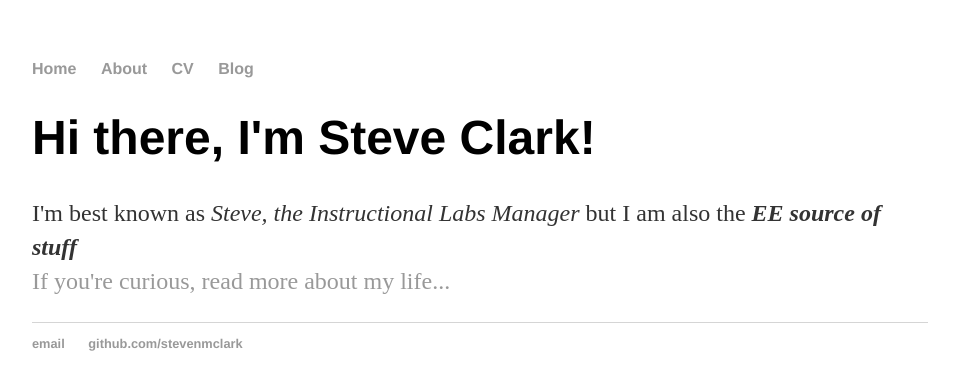
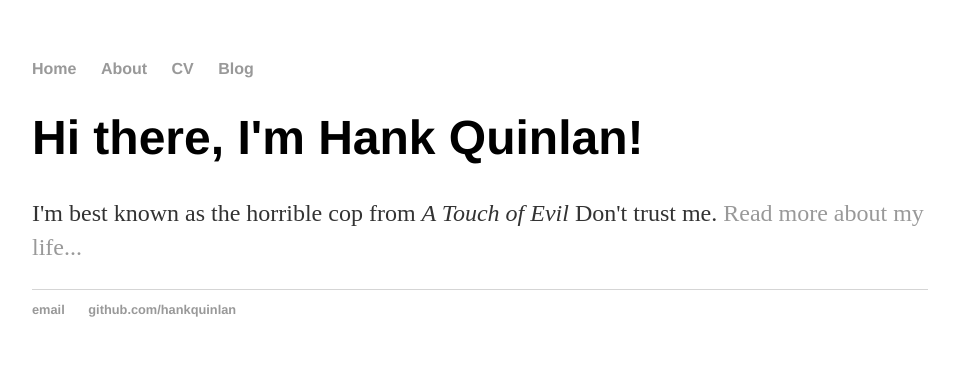
Before and after one commit to stevenmclark/stevenmclark.github.io, a Jekyll site: the page built from index.html, in a window 1280 px wide. Shown: the top 390 px of the page, without its empty margins (160-1115 px from the left). Built offline with Jekyll 4.4.1, drawn with Linux system fonts in a browser that asks for light colours.

Commit message:
Update index.html

```diff
--- a/index.html
+++ b/index.html
@@ -1,32 +1,8 @@
-<!DOCTYPE html>
-<html>
-	<head>
-		<title>Steve Clark, Lab Manager</title>
-		<!-- link to main stylesheet -->
-		<link rel="stylesheet" type="text/css" href="/css/main.css"
->
-	</head>
-	<body>
-		<nav>
-    		<ul>
-        		<li><a href="/">Home</a></li>
-	        	<li><a href="/about">About</a></li>
-        		<li><a href="/cv">CV</a></li>
-        		<li><a href="/blog">Blog</a></li>
-    		</ul>
-		</nav>
-		<div class="container">
-    		<div class="blurb">
-        		<h1>Hi there, I'm Steve Clark!</h1>
-				<p>I'm best known as <em>Steve, the Instructional Labs Manager</em> but I am also the <em><b>EE source of stuff</b></em>
-					<br><a href="/about">If you're curious, read more about my life...</a></p>
-    		</div><!-- /.blurb -->
-		</div><!-- /.container -->
-		<footer>
-    		<ul>
-        		<li><a href="mailto:steven.clark@stanford.edu">email</a></li>
-        		<li><a href="https://github.com/stevenmclark">github.com/stevenmclark</a></li>
-			</ul>
-		</footer>
-	</body>
-</html>
+---
+layout: default
+title: Hank Quinlan, Horrible Cop
+---
+<div class="blurb">
+	<h1>Hi there, I'm Hank Quinlan!</h1>
+	<p>I'm best known as the horrible cop from <em>A Touch of Evil</em> Don't trust me. <a href="/about">Read more about my life...</a></p>
+</div><!-- /.blurb -->
```
